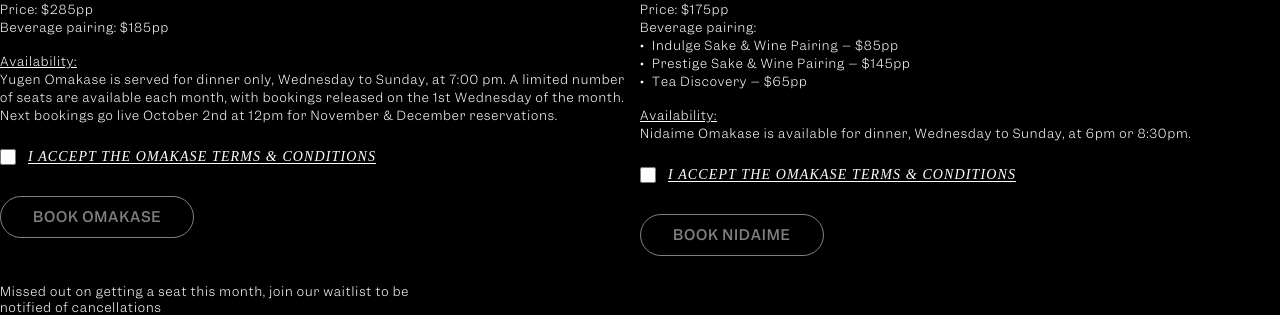
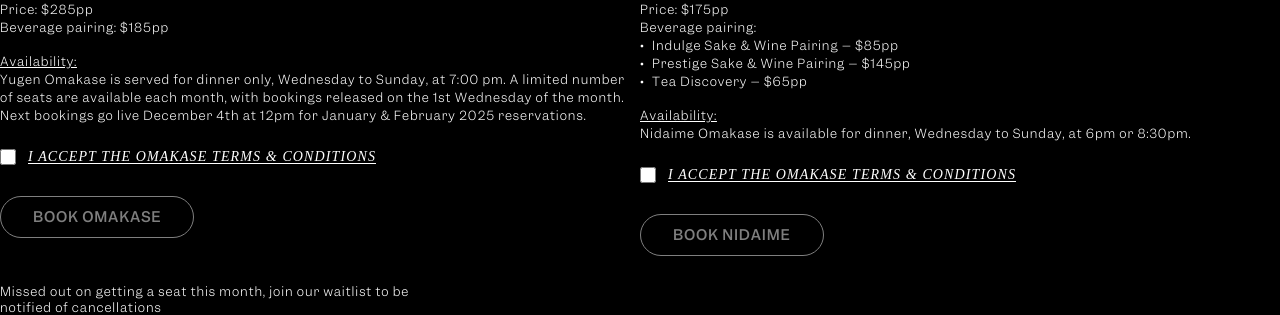
Before and after one commit to yugenteabar/restaurant, a Jekyll site: the page built from _pages/omakase.md, in a window 1280 px wide and 900 px high, scrolled down 692 px. Shown: the part 189-504 px from the top of the window. Built offline with Jekyll 4.4.1, drawn with Linux system fonts in a browser that asks for light colours.

Commit message:
TinaCMS content update

```diff
--- a/_pages/omakase.md
+++ b/_pages/omakase.md
@@ -21,8 +21,8 @@ yugen_omakase_beverage_pairing: $185pp
 yugen_omakase_availability: >-
   Yugen Omakase is served for dinner only, Wednesday to Sunday, at 7:00 pm. A
   limited number of seats are available each month, with bookings released on
-  the 1st Wednesday of the month. Next bookings go live October 2nd at 12pm for
-  November & December reservations.
+  the 1st Wednesday of the month. Next bookings go live December 4th at 12pm for
+  January & February 2025 reservations.
 yugen_omakase_book_text: BOOK OMAKASE
 yugen_omakase_book_link: >-
   https://www.quandoo.com.au/checkout-widget/widget?aid=146&utm_source=quandoo-partner&utm_medium=widget-link&merchantId=94412
```
